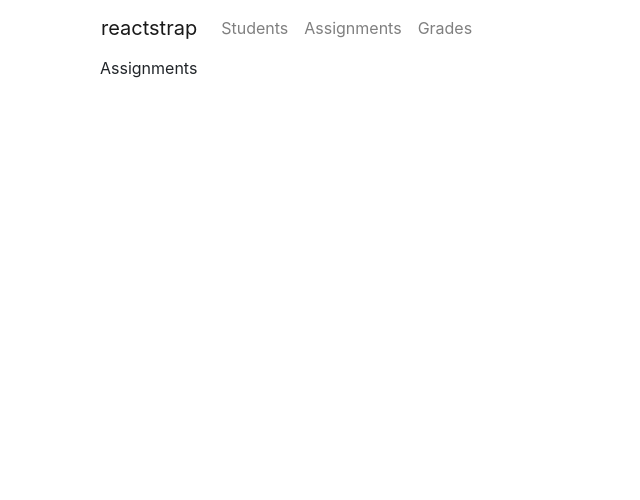
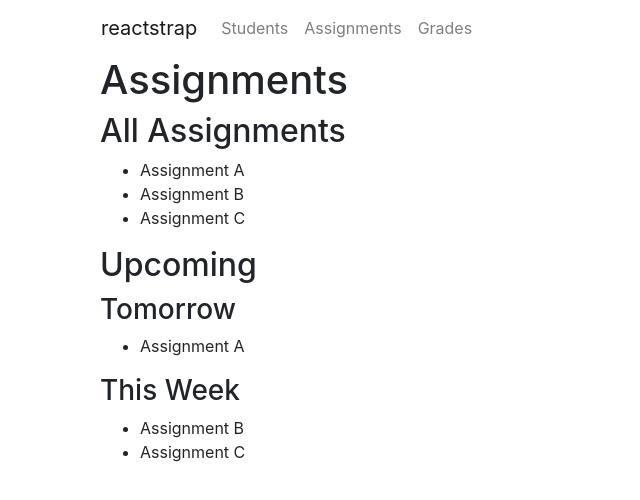
Before and after one commit to t-walker/ReactPractice, a React (Create React App) app: page /assignments in a window 1280 px wide. Shown: the top 500 px of the page, without its empty margins (0-640 px from the left). Built offline with nearby package versions, Linux system fonts and the light colour scheme.

Commit message:
more modularity

```diff
--- a/src/components/assignments.js
+++ b/src/components/assignments.js
@@ -4,7 +4,29 @@ class Assignments extends Component {
   render() {
     return (
       <div className="Assignments">
-        <p>Assignments</p>
+        <h1>Assignments</h1>
+
+        <h2>All Assignments</h2>
+        <ul>
+          <li>Assignment A</li>
+          <li>Assignment B</li>
+          <li>Assignment C</li>
+        </ul>
+
+        <h2>Upcoming</h2>
+
+        <h3>Tomorrow</h3>
+        <ul>
+          <li>Assignment A</li>
+        </ul>
+
+        <h3>This Week</h3>
+        <ul>
+          <li>Assignment B</li>
+          <li>Assignment C</li>
+        </ul>
+
+
       </div>
     );
   }
--- a/src/components/grades.js
+++ b/src/components/grades.js
@@ -1,13 +1,57 @@
 import React, { Component } from 'react';
 
 class Grades extends Component {
+  constructor() {
+    super()
+
+    this.state = {
+      grades: [
+        {grade: "A", count: 7},
+        {grade: "B", count: 6},
+        {grade: "C", count: 5},
+        {grade: "D", count: 4},
+        {grade: "F", count: 3}
+      ]
+    };
+  }
+
   render() {
     return (
       <div className="Grades">
-        <p>Grades</p>
+        <h1>Grades</h1>
+        <h2>All Grades</h2>
+        <table className="table">
+          <thead>
+            <th>Grade</th>
+            <th>Count</th>
+          </thead>
+          <tbody>
+            <Grade grade={"A"} count={7} />
+            <Grade grade={"B"} count={7} />
+            <Grade grade={"C"} count={7} />
+            <Grade grade={"D"} count={7} />
+            <Grade grade={"F"} count={7} />
+          </tbody>
+        </table>
       </div>
     );
   }
 }
 
+class Grade extends Component {
+  constructor() {
+    super()
+  }
+
+  render() {
+    return (
+      <tr>
+        <td>{this.props.grade}</td>
+        <td>{this.props.count}</td>
+      </tr>
+    );
+  }
+}
+
+
 export default Grades;
--- a/src/components/students.js
+++ b/src/components/students.js
@@ -4,7 +4,12 @@ class Students extends Component {
   render() {
     return (
       <div className="Students">
-        <p>Students</p>
+        <h1>Students</h1>
+        <h2>All Students</h2>
+        <ul>
+          <li>Student A</li>
+          <li>Student B</li>
+        </ul>
       </div>
     );
   }
```
